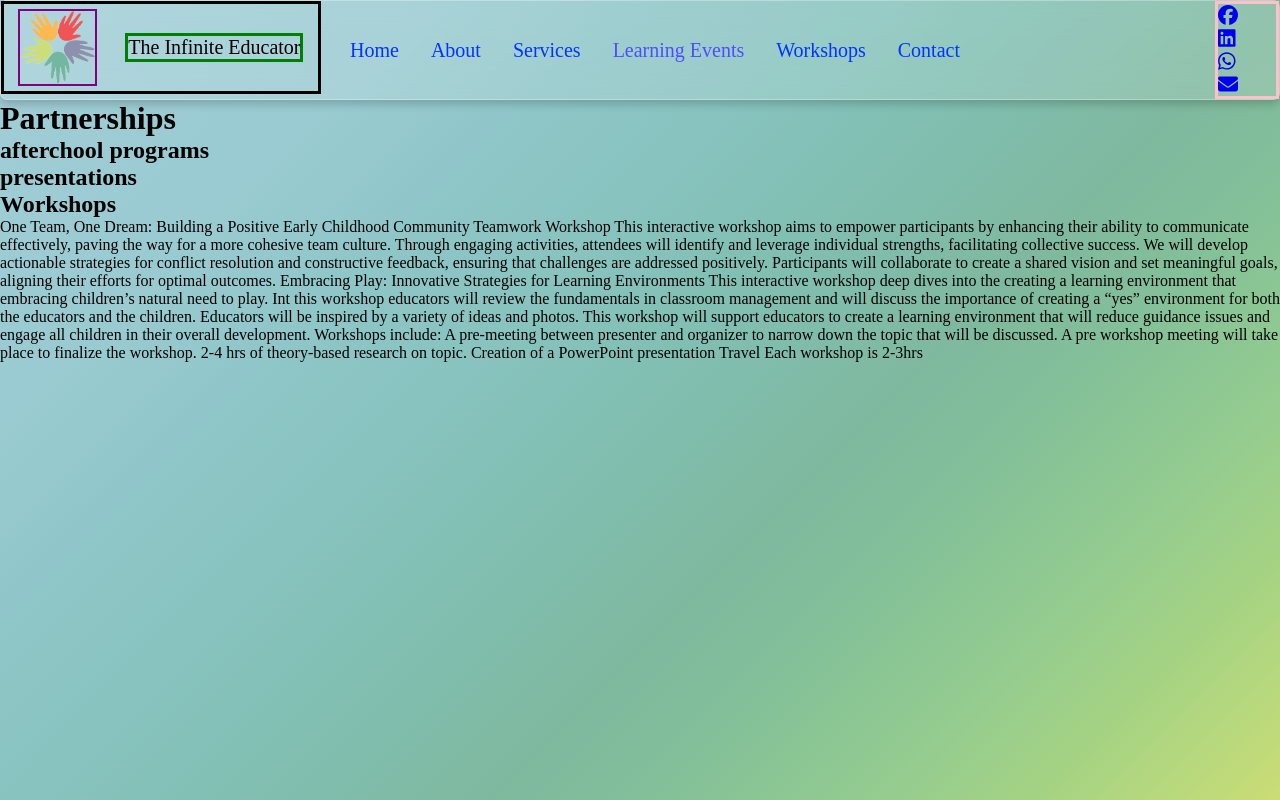
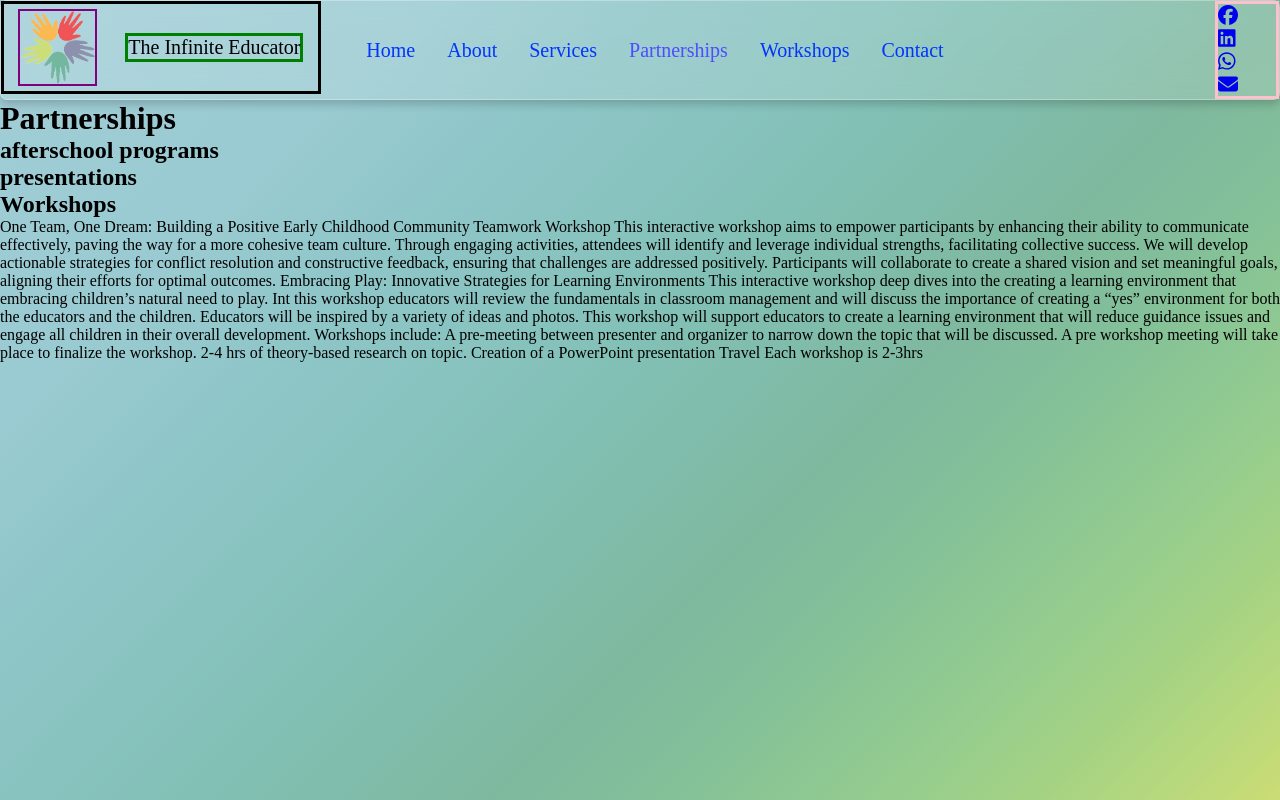
Before and after one commit to CharleenK/The-Infinite-Educator, a React (Create React App) app: page /learning in a window 1280 px wide. Built offline with nearby package versions, Linux system fonts and the light colour scheme.

Commit message:
save general adjustments

```diff
--- a/src/Components/Navbar.js
+++ b/src/Components/Navbar.js
@@ -23,7 +23,7 @@ const Navbar = () => {
           <NavLink to="/">Home</NavLink>
           <NavLink to="/about">About</NavLink>
           <NavLink to="/services">Services</NavLink>
-          <NavLink to="/learning">Learning Events</NavLink>
+          <NavLink to="/learning">Partnerships</NavLink>
           <NavLink to="/workshops">Workshops</NavLink>
           <NavLink to="/contact">Contact</NavLink>
         </NavMenu>
--- a/src/pages/LearningEvents.js
+++ b/src/pages/LearningEvents.js
@@ -4,7 +4,7 @@ const LearningEvents = () => {
   return (
     <>
       <h1>Partnerships</h1>
-      <h2>afterchool programs</h2>
+      <h2>afterschool programs</h2>
       <h2>presentations</h2>
       <h2>Workshops</h2>
       <p>
--- a/src/pages/Services.js
+++ b/src/pages/Services.js
@@ -34,7 +34,7 @@ const Services = () => {
         cultivate sustainable career resilience.
       </p>
       <h3>Educator Support & Development:</h3>
-      <StyledImg1 src={paintedChild} alt="child covered in paint"/>
+      <StyledImg1 src={paintedChild} alt="child covered in paint" />
       <p>
         To empower educators to elevate their teaching skills, inspire
         professional growth and enhance educational excellence.
@@ -49,7 +49,7 @@ const Services = () => {
         designed for immediate application in the classroom and support
         educators in creating a positive learning environment.
       </p>
-      <h3>Out of school team building:</h3>
+      <h3>After school team building:</h3>
       <StyledImg1 src={teacherMotivation} alt="group high-fiving" />
       <p>
         To foster a collaborative and supportive workplace culture, supporting
```
